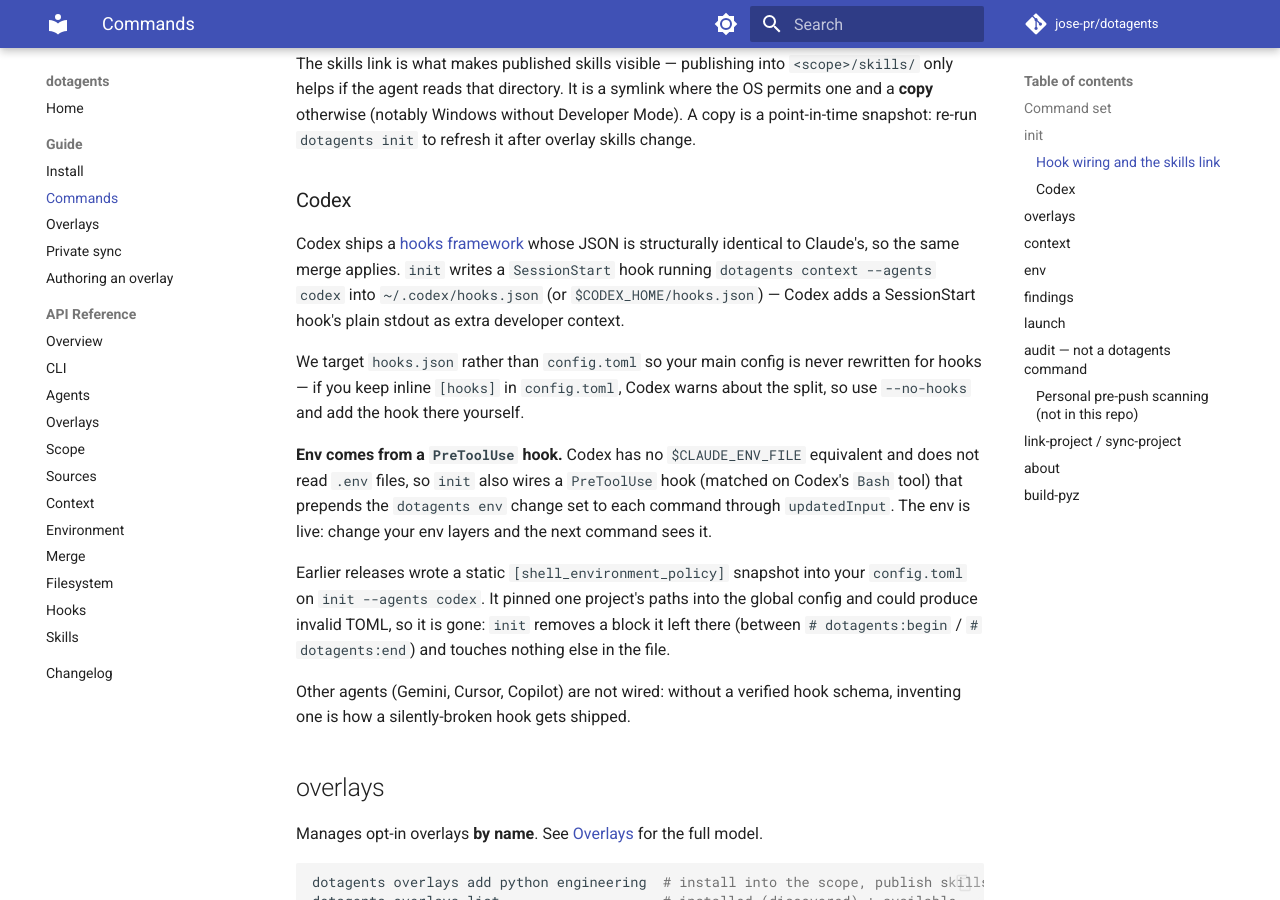
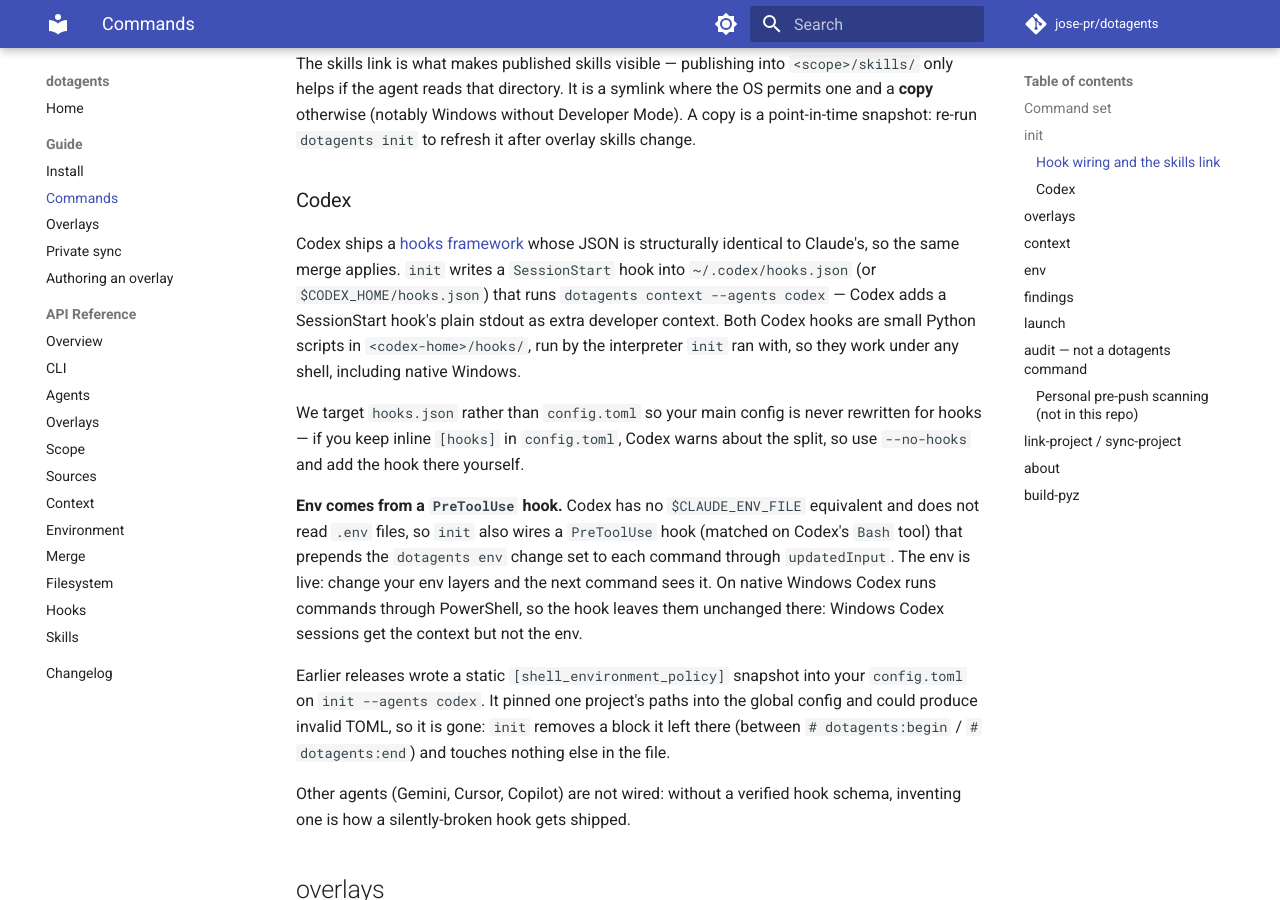
Before and after one commit to jose-pr/dotagents, an MkDocs documentation site: the page built from docs/guide/commands.md, in a window 1280 px wide and 900 px high, scrolled down 2126 px. Built offline with MkDocs 1.6.1 and Material for MkDocs 9.7.7, drawn with Linux system fonts in a browser that asks for light colours; comment, search, counter and statistics services are not loaded.

Commit message:
docs: Codex hooks are scripts; Windows Codex gets context, not env

```diff
--- a/docs/guide/commands.md
+++ b/docs/guide/commands.md
@@ -82,9 +82,11 @@
 
 Codex ships a [hooks framework](https://learn.chatgpt.com/docs/hooks) whose JSON is
 structurally identical to Claude's, so the same merge applies. `init` writes a
-`SessionStart` hook running `dotagents context --agents codex` into `~/.codex/hooks.json` (or
-`$CODEX_HOME/hooks.json`) — Codex adds a SessionStart hook's plain stdout as extra
-developer context.
+`SessionStart` hook into `~/.codex/hooks.json` (or `$CODEX_HOME/hooks.json`) that runs
+`dotagents context --agents codex` — Codex adds a SessionStart hook's plain stdout as
+extra developer context. Both Codex hooks are small Python scripts in
+`<codex-home>/hooks/`, run by the interpreter `init` ran with, so they work under any
+shell, including native Windows.
 
 We target `hooks.json` rather than `config.toml` so your main config is never rewritten
 for hooks — if you keep inline `[hooks]` in `config.toml`, Codex warns about the split,
@@ -94,7 +96,8 @@
 and does not read `.env` files, so `init` also wires a `PreToolUse` hook (matched on
 Codex's `Bash` tool) that prepends the `dotagents env` change set to each command
 through `updatedInput`. The env is live: change your env layers and the next command
-sees it.
+sees it. On native Windows Codex runs commands through PowerShell, so the hook leaves
+them unchanged there: Windows Codex sessions get the context but not the env.
 
 Earlier releases wrote a static `[shell_environment_policy]` snapshot into your
 `config.toml` on `init --agents codex`. It pinned one project's paths into the
```
Also changed, not shown: CHANGELOG.md (+9 -3 lines), src/dotagents/AGENTS.md (+14 -12 lines).
